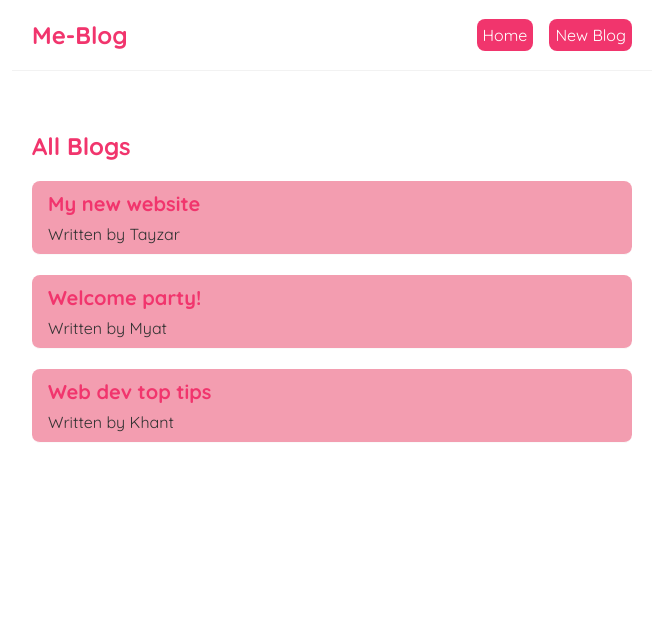
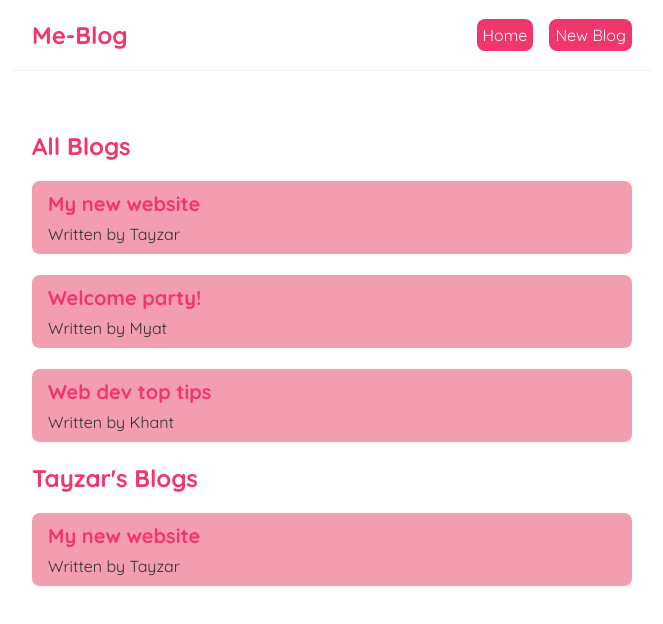
Before and after one commit to CoderZENNXX/me-blog, a React (Create React App) app: page / in a window 1280 px wide. Shown: the top 624 px of the page, without its empty margins (308-971 px from the left). Built offline with nearby package versions, Linux system fonts and the light colour scheme.

Commit message:
to part 12 (all features)

```diff
--- a/src/Home.js
+++ b/src/Home.js
@@ -11,6 +11,7 @@ const Home = () => {
     return (
         <div className="home">
             <BlogList blogs={blogs} title="All Blogs"></BlogList>
+            <BlogList blogs={blogs.filter((blog) => blog.author === "Tayzar")} title="Tayzar's Blogs"></BlogList>
         </div>
     );
 }
```
